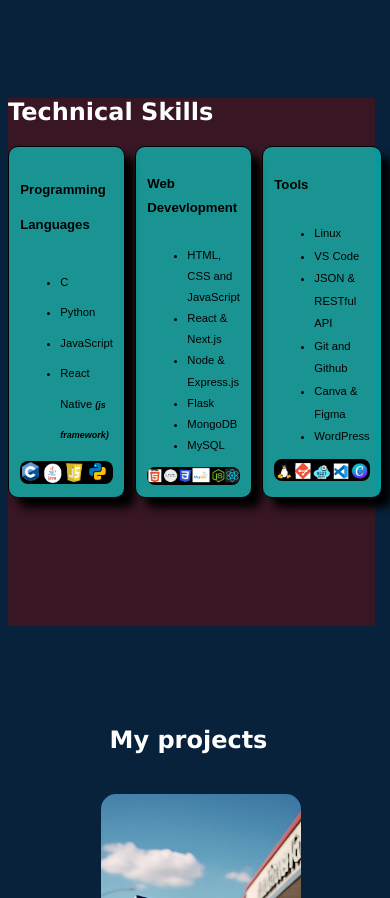
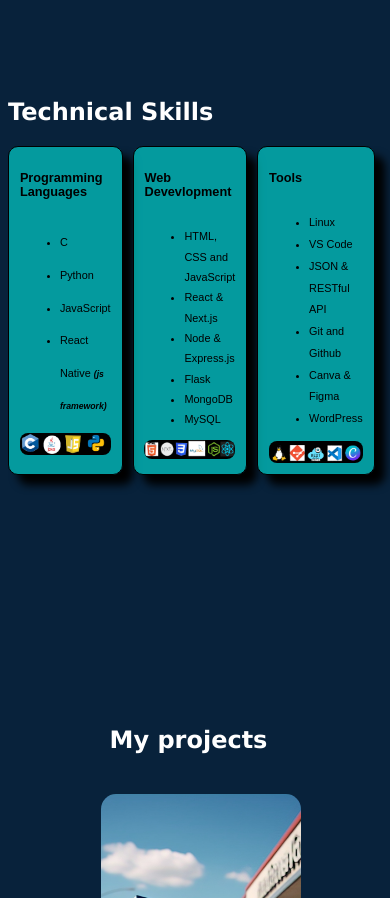
Before and after one commit to deco775/portfolio_2, a React (Vite) app: page / in a window 390 px wide. Shown: the part 1793-2691 px from the top of the page. Built offline with nearby package versions, Linux system fonts and the light colour scheme.

Commit message:
my portfolio

```diff
--- a/src/TechSkills/TechSkills.module.css
+++ b/src/TechSkills/TechSkills.module.css
@@ -88,16 +88,22 @@ h1 {
 }
 @media (max-width: 450px){
     .firstPro{
-        line-height: 2.7;
+        line-height: 3;
     }
     .thirdPro{
         line-height: 2;
     }
     .techSkillsContainer{
         margin-right: 2%;
-        background-color: rgba(121, 5, 5, 0.418);
     }
     .program{
-        font-size: 88%;
+        font-size: 85%;
     }
+    .pro h3{
+
+        line-height: 1.1;
+        padding-bottom: 4px;
+    }
+
+
 }
```
